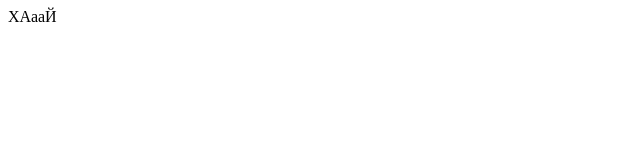
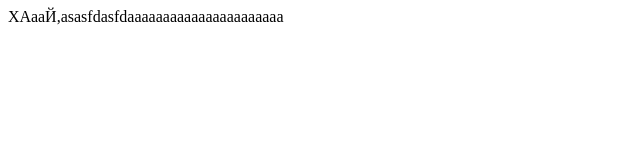
Before and after one commit to O-kama/hay, a plain HTML site: page index.html in a window 1280 px wide. Shown: the whole page, without its empty margins (0-640 px from the left). Drawn offline with Linux system fonts and the light colour scheme.

Commit message:
create index.html

```diff
--- a/index.html
+++ b/index.html
@@ -6,7 +6,7 @@
     <title>Document</title>
 </head>
 <body>
-    ХАааЙ
+    ХАааЙ,asasfdasfdaaaaaaaaaaaaaaaaaaaaaa
 
 </body>
 </html>
```
Also changed, not shown: ree.html (added).
